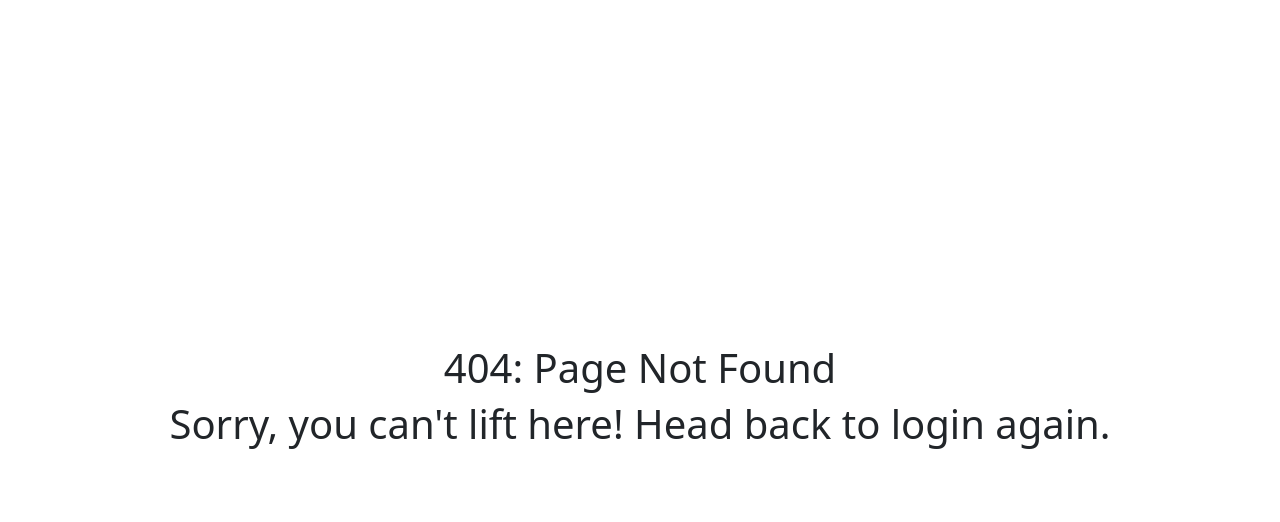
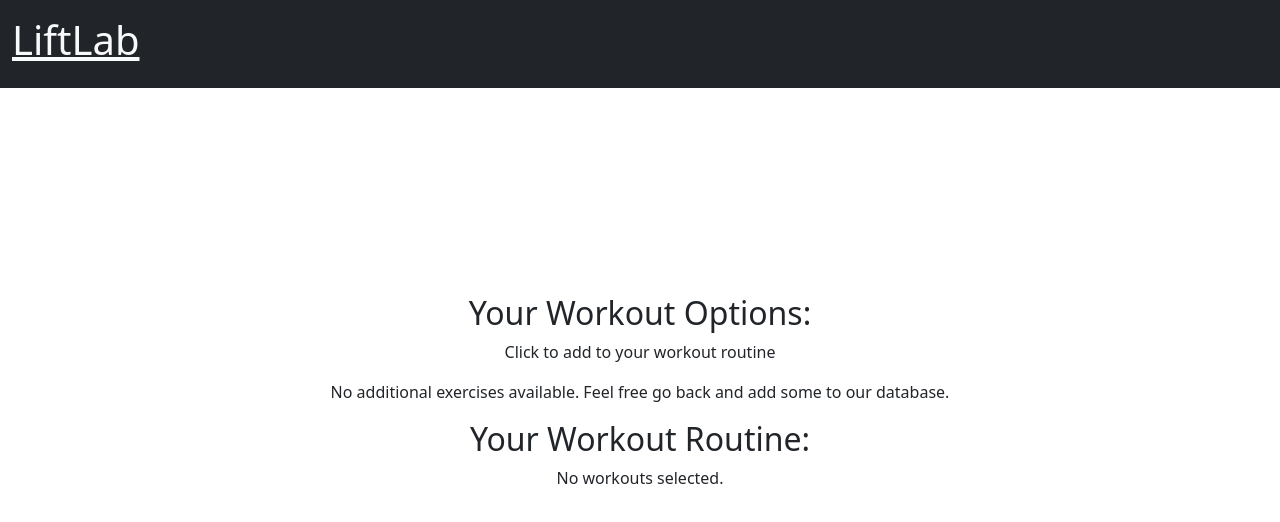
Before and after one commit to marielmetalios/liftlab, a React (Vite) app in the folder client/: page /Planner in a window 1280 px wide. Before the commit this address had no page. Shown: the top 522 px of the page. Built offline with nearby package versions, Linux system fonts and the light colour scheme.

Commit message:
cards now display on Planner page, can be added to routine, equipment also pulled in

```diff
--- a/client/src/components/form1.tsx
+++ b/client/src/components/form1.tsx
@@ -1,4 +1,6 @@
 import { useState, FormEvent, ChangeEvent} from "react";
+import { useNavigate } from 'react-router-dom';
+import 'bootstrap/dist/css/bootstrap.min.css';
 
 // we'll useState and start it off as empty string --
 // setMuscleGroup allows muscleGroup state to be updated
@@ -6,7 +8,9 @@ import { useState, FormEvent, ChangeEvent} from "react";
 // initial state is set to empty array - this will eventually pull in our workout table data
 const MuscleGroupForm = () => {
     const [muscleGroup, setMuscleGroup] = useState('');
-    const [workouts, setWorkouts] = useState<{id:number, name: string, repSets: string, equipment: string}[]>([]);
+    const [workouts, setWorkouts] = useState<{id:number, name: string, repSets: string, Equipment: string}[]>([]);
+    const navigate = useNavigate();
+
 // new function to handle the HTML input change
 // the e.target will look at the HTML element that triggered event and assign it to a new const called "selectedGroup"
 // then we useState to update the setMuscleGroup TO that user's choice (i.e. "selectedGroup")
@@ -27,7 +31,6 @@ if (selectedGroup) {
 
 
 // now we need a function to actually fetch the workouts --
-// MAR - WE NEED TO ADD A ROUTE TO FILTER BY MUSCLE GROUP IN DATABASE, THEN UPDATE AWAIT FETCH TO MATCH URL ROUTE...
 // we need async to wait on fetching the data
 // parameter is the new muscleGroup state (i.e. selected)
 // we
@@ -42,10 +45,13 @@ const fetchWorkouts = async (muscleGroup: string) => {
     }
 };
 
+
 // handleSubmit function that takes the formevent as a parameter (i.e this will be a form submission event)
+// navigate passes workouts as state onto the Planner page
 const handleSubmit = (e: FormEvent) => {
     e.preventDefault();
     console.log(`User selected ${muscleGroup}`);
+    navigate('/Planner', { state: { workouts } });
 };
 
 // javascript in curly braces for the return
@@ -54,10 +60,11 @@ const handleSubmit = (e: FormEvent) => {
 // we actually set the select value to the useState muscleGroup variable
 // need to add styling
 return (
-    <form onSubmit={handleSubmit}>
-        <label>Select from the below dropdown:</label>
+    <div>
+        <form onSubmit={handleSubmit}>
+        <label>Select a muscle group to focus on:</label>
         <select id="muscleGroupName" value={muscleGroup} onChange = {handleChange} role="button">
-            <option value="">Choose a muscle group</option>
+            <option value="">Choose from below options</option>
             <option value="Arms">Arms</option>
             <option value="Legs">Legs</option>
             <option value="Core">Core</option>
@@ -65,28 +72,10 @@ return (
             <option value="Chest">Chest</option>
         </select>
         <button type="submit">Submit</button>
-
-    { workouts.length > 0 && (
-    <div>
-        <h1>Your Workout Options:</h1>
-        <div className = ".container-md">
-             {workouts.map((workout) => (
-                <div className = "card" key={workout.id}>
-                    <h3>{workout.name}</h3>
-                    <p>{`Reps x Sets: ${workout.repSets}`}</p>
-                    <p>{workout.equipment}</p>
-                </div>
-            ))};
-        </div>
+    </form>
     </div>
-    )};
-</form>
-
-    );
+)
 };
-// we may want to add the click to add to your workout list here as well ^^
-
-{/*got the above return for workouts to actually display on the page from xpert -- dont fully understand ternary here? */}
 
 
 export default MuscleGroupForm;
--- a/client/src/components/navbar.tsx
+++ b/client/src/components/navbar.tsx
@@ -1,12 +1,16 @@
 // need to fix
 import 'bootstrap/dist/css/bootstrap.min.css';
-// import { Link } from 'react-router-dom';
+import { Link } from 'react-router-dom';
 
 const Navbar = () => {
     return (
         <section className = "navbar navbar-expand-lg text-light bg-dark fixed-top" role="navigation" >
             <header className = "container-fluid d-flex align-items-center justify-content-between">
-                    <h1 className = "navbar text-light">LiftLab</h1>
+                    <h1>
+                        <Link to="/" className = "navbar text-light">
+                        LiftLab
+                        </Link>
+                    </h1>
                     <div className="d-flex ms-auto ">
                     {/* <span className= "navbar-nav me-3">Login</span> */}
                      </div>
--- a/client/src/main.tsx
+++ b/client/src/main.tsx
@@ -7,6 +7,7 @@ import Home from './pages/Home.tsx'
 import FormPage from './pages/FormPage.tsx'
 import ErrorPage from './pages/ErrorPage.tsx';
 import { createBrowserRouter, RouterProvider } from 'react-router-dom';
+import Planner from './pages/Planner.tsx';
 
 
 const router = createBrowserRouter([
@@ -23,6 +24,10 @@ const router = createBrowserRouter([
       path: '/FormPage',
       element: <FormPage />
     },
+    {
+      path: '/Planner',
+      element: <Planner />
+    }
   ]
 }
 ])
--- a/client/src/pages/FormPage.tsx
+++ b/client/src/pages/FormPage.tsx
@@ -1,16 +1,17 @@
 import MuscleGroupForm from "../components/form1";
-import Form2 from "../components/form2";
+import UserWorkout from "../components/form2";
 
-
-const FormPage = () => {
+const formPage = () => {
     return (
       <div>
-        <h1>Your Workouts</h1>
+        <h1>Get a Workout</h1>
         <MuscleGroupForm />
-        <h1>Add a workout</h1>
-        <Form2 />
+        <div>
+        <h1>Add a Workout</h1>
+        <UserWorkout />
+        </div>
       </div>
     );
   }
 
-  export default FormPage;
+  export default formPage
--- a/client/src/pages/Planner.tsx
+++ b/client/src/pages/Planner.tsx
@@ -0,0 +1,61 @@
+//using useLocation hook access the route's location "state" -- we can retrieve the workout data from another page
+import { useLocation } from 'react-router-dom';
+import { useState } from 'react';
+import workoutInterface from './interfaces/workoutInterface'
+
+// we'll get the workouts from location state:
+const Planner = () => {
+    const location = useLocation();
+// we can get the workouts from location state, optional in case state is undefined...
+// default to an empty array in case no workouts are found
+    const workouts = location.state?.workouts || [];
+// stores available workouts (retrieved based on user selection)
+    const [workoutOptions, setWorkoutOptions] = useState<workoutInterface[]>(workouts);
+// stores list that user selects in their routine
+    const [selectedWorkouts, setSelectedWorkouts] = useState<workoutInterface[]>([]);
+
+    const handleWorkoutClick = (workout: workoutInterface) => {
+// updates available workout list
+        setSelectedWorkouts((prev: workoutInterface[]) => [...prev, workout]);
+// allows the the clicked workout list to be updated
+        setWorkoutOptions((prev : any) => prev.filter((w: any) => w.id !== workout.id));
+    };
+
+    // mar added optional chaining to get equipment name in
+    return (
+        <div>
+            <div className = "container-md">
+            <h2>Your Workout Options:</h2>
+            <p>Click to add to your workout routine</p>
+                {workoutOptions.length > 0 ? (
+                    workoutOptions.map((workout: any) => (
+                        <div className="card" key={workout.id} onClick={() => handleWorkoutClick(workout)}>
+                            <h3>{workout.name}</h3>
+                            <p>{`Reps x Sets: ${workout.repSets}`}</p>
+                            <p>{`Equipment: ${workout.equipment?.name || 'None'}`}</p>
+                        </div>
+                    ))
+                ) : (
+                    <p>No additional exercises available. Feel free go back and add some to our database.</p>
+                )}
+            </div>
+
+            <div className = "container-md">
+            <h2>Your Workout Routine:</h2>
+            {selectedWorkouts.length > 0 ? (
+                    selectedWorkouts.map((workout : any) => (
+                        <div className="card" key={workout.id}>
+                            <h3>{workout.name}</h3>
+                            <p>{`Reps x Sets: ${workout.repSets}`}</p>
+                            <p>{`Equipment: ${workout.equipment?.name || 'None'}`}</p>
+                        </div>
+                    ))
+                ) : (
+                    <p>No workouts selected.</p>
+                )}
+            </div>
+        </div>
+    );
+};
+
+export default Planner;
```
Also changed, not shown: 1 other file (tests, documents, lock files or other folders).
